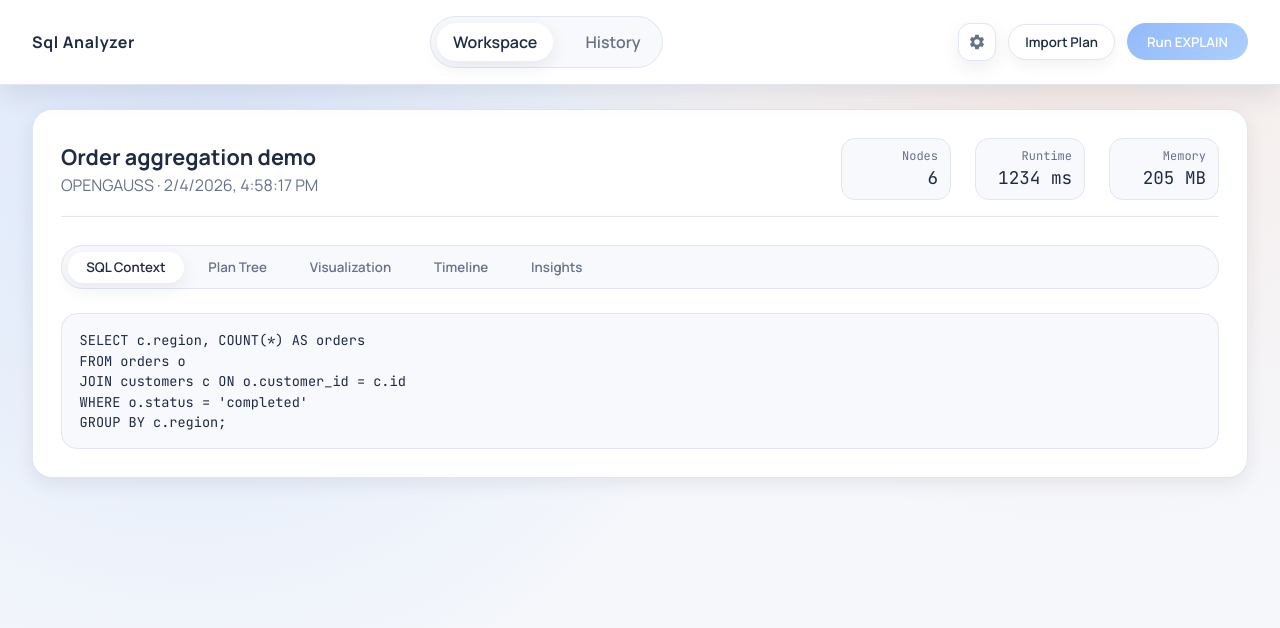
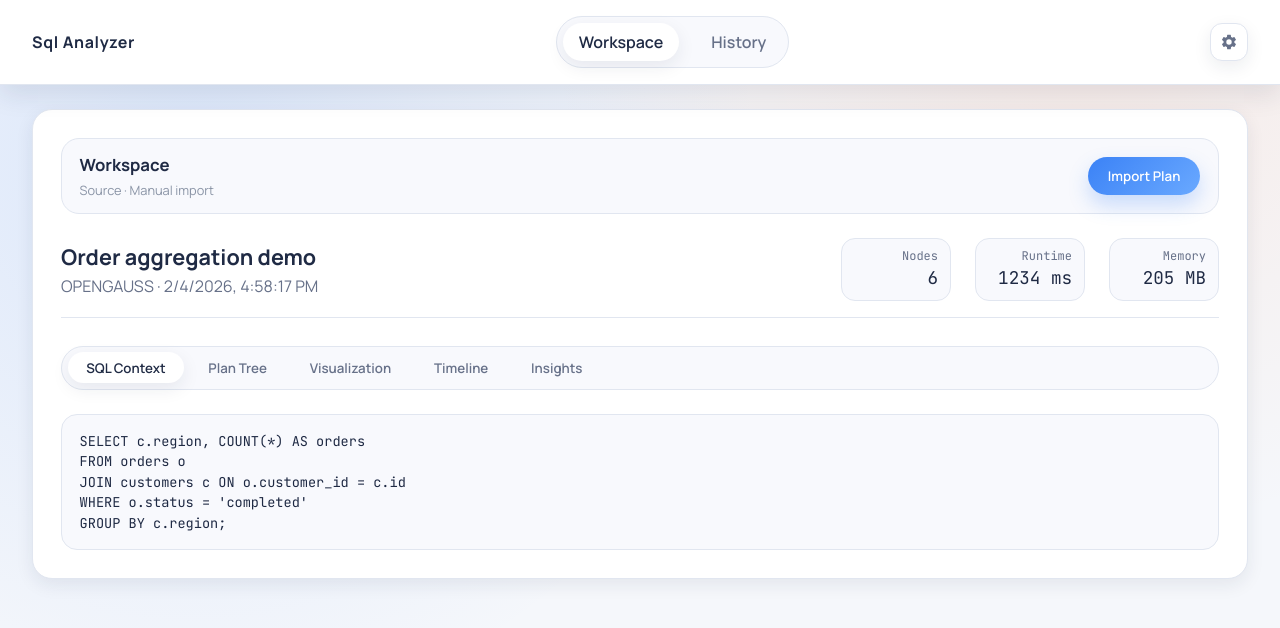
Before and after one commit to SukiEva/SqlAnalyzer, a Vue app: page /#/ in a window 1280 px wide. Shown: the top 628 px of the page. Built offline with nearby package versions, Linux system fonts and the light colour scheme.

Commit message:
move import action into workspace

```diff
--- a/src/App.vue
+++ b/src/App.vue
@@ -1,11 +1,8 @@
 <script setup lang="ts">
 import { RouterLink, RouterView } from "vue-router";
 import { useI18n } from "vue-i18n";
-import { ref } from "vue";
-import PlanImportModal from "@/components/PlanImportModal.vue";
 
 const { t } = useI18n();
-const openImport = ref(false);
 </script>
 
 <template>
@@ -24,13 +21,10 @@ const openImport = ref(false);
             />
           </svg>
         </RouterLink>
-        <button class="ghost" @click="openImport = true">{{ t("app.importPlan") }}</button>
-        <button class="glow" disabled title="Coming soon">{{ t("app.runExplain") }}</button>
       </div>
     </header>
     <main class="router-view">
       <RouterView />
     </main>
-    <PlanImportModal :open="openImport" @close="openImport = false" />
   </div>
 </template>
--- a/src/views/PlanWorkspace.vue
+++ b/src/views/PlanWorkspace.vue
@@ -5,6 +5,7 @@ import PlanTimeline from "@/components/PlanTimeline.vue";
 import PlanInsightPanel from "@/components/PlanInsightPanel.vue";
 import PlanNodeTooltip from "@/components/PlanNodeTooltip.vue";
 import PlanNodeDetails from "@/components/PlanNodeDetails.vue";
+import PlanImportModal from "@/components/PlanImportModal.vue";
 import { usePlanStore } from "@/stores/planStore";
 import { computed, onMounted, ref } from "vue";
 import { useI18n } from "vue-i18n";
@@ -23,6 +24,7 @@ const tabs = computed(() => [
   { id: "insights", label: t("plan.tabs.insights") },
 ]);
 const activeTab = ref("sql");
+const openImport = ref(false);
 
 onMounted(() => {
   planStore.bootstrap();
@@ -34,6 +36,23 @@ onMounted(() => {
     <PlanNodeTooltip />
     <section class="workspace-body">
       <div class="workspace-main glass-panel">
+        <div class="workspace-toolbar">
+          <div>
+            <p class="workspace-title">{{ t("app.workspace") }}</p>
+            <p class="workspace-subtitle">
+              <template v-if="current">
+                {{ t("plan.meta.sourceLabel") }} ·
+                {{
+                  current.summary.source === "connection"
+                    ? t("plan.meta.sourceConnection")
+                    : t("plan.meta.sourceUpload")
+                }}
+              </template>
+              <template v-else>{{ t("plan.emptyState") }}</template>
+            </p>
+          </div>
+          <button class="glow" @click="openImport = true">{{ t("app.importPlan") }}</button>
+        </div>
         <template v-if="current">
           <div class="plan-meta">
             <div>
@@ -99,6 +118,7 @@ onMounted(() => {
         </div>
       </div>
     </section>
+    <PlanImportModal :open="openImport" @close="openImport = false" />
   </div>
 </template>
 
@@ -120,6 +140,29 @@ onMounted(() => {
   flex-direction: column;
   padding: 1.75rem;
   gap: 1.5rem;
+}
+
+.workspace-toolbar {
+  display: flex;
+  align-items: center;
+  justify-content: space-between;
+  gap: 1.5rem;
+  background: var(--bg-soft);
+  border: 1px solid var(--border);
+  border-radius: 18px;
+  padding: 0.85rem 1.1rem;
+}
+
+.workspace-title {
+  margin: 0;
+  font-size: 1.05rem;
+  font-weight: 700;
+}
+
+.workspace-subtitle {
+  margin: 0.2rem 0 0;
+  font-size: 0.8rem;
+  color: var(--text-muted);
 }
 
 .plan-meta {
```
